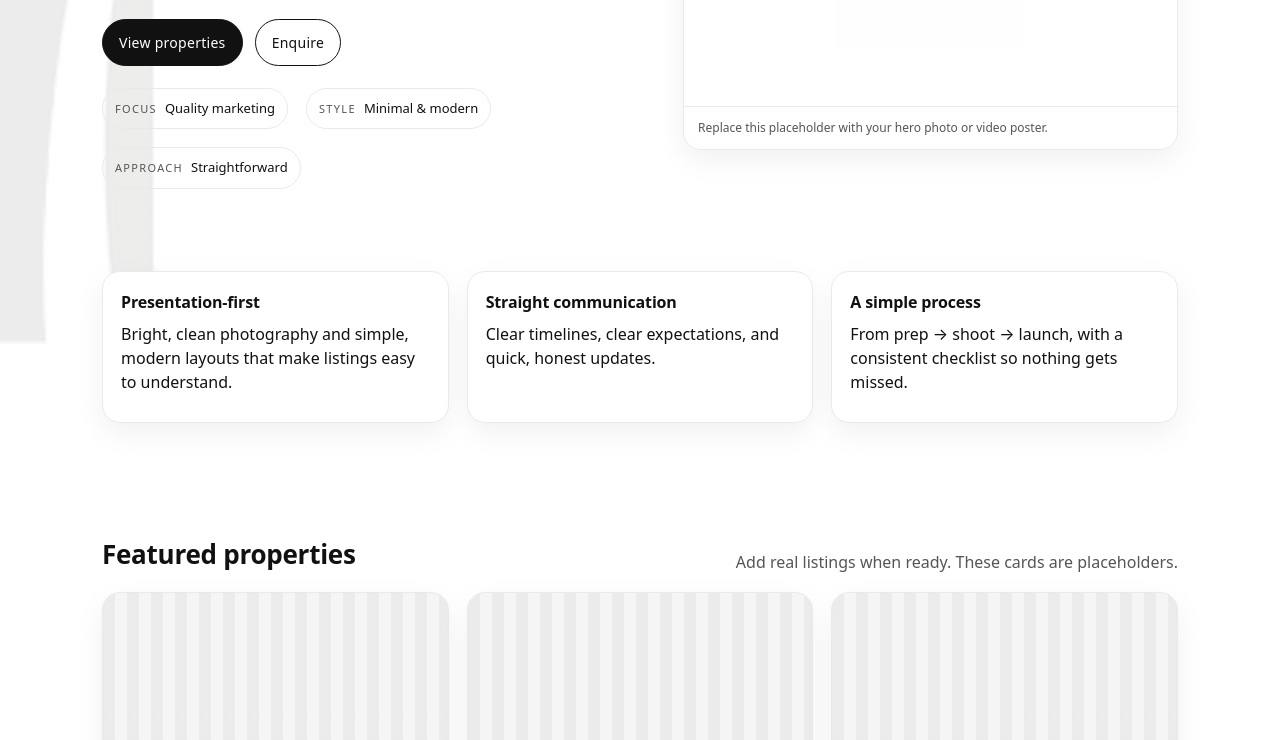
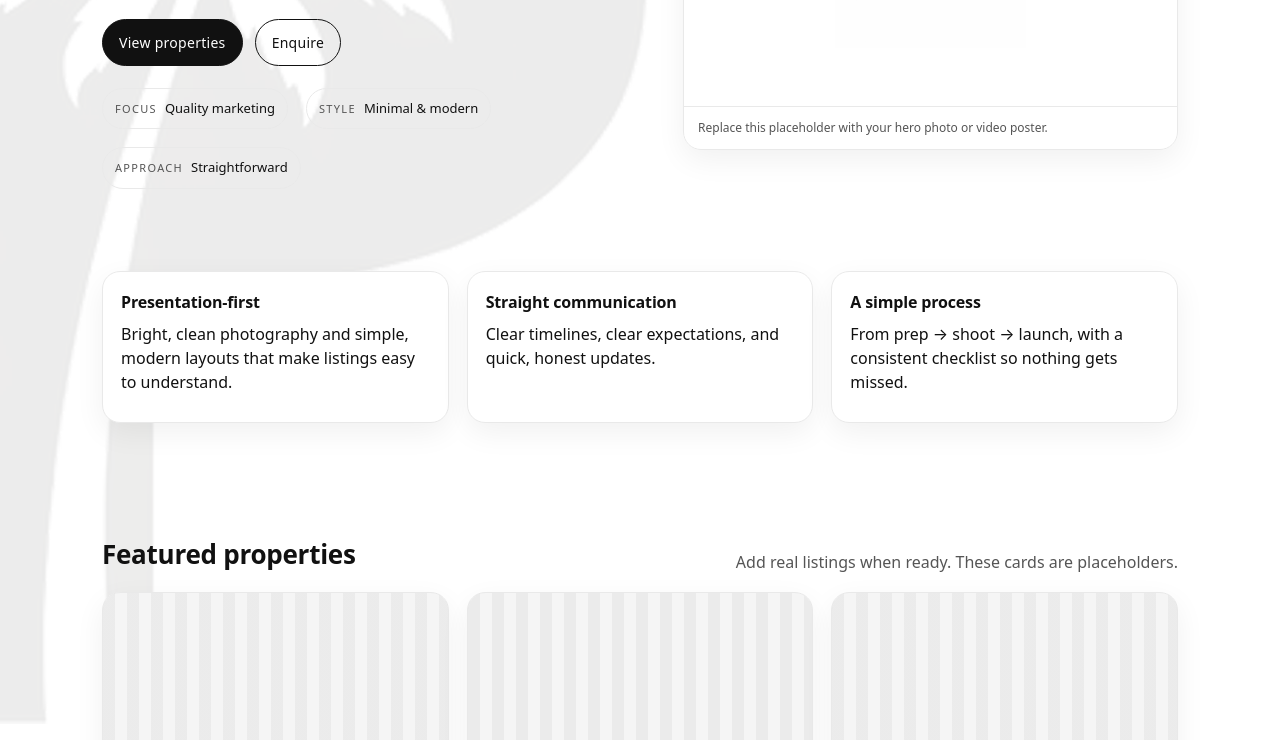
Before and after one commit to praneeproperties/website, a plain HTML site: page index.html in a window 1280 px wide. Shown: the part 373-1113 px from the top of the page. Drawn offline with Linux system fonts and the light colour scheme.

Commit message:
Update styles.css

```diff
--- a/styles.css
+++ b/styles.css
@@ -26,7 +26,7 @@ body::before{
   content:"";
   position: fixed;
   left: -20px;       /* push off-canvas so only part shows */
-  top: -240px;        /* lift so fronds spill into top area */
+  top: 140px;        /* lift so fronds spill into top area */
   width: 860px;
   height: 1300px;
   background: url("./assets/bg-pmark.png") no-repeat left top;
```
